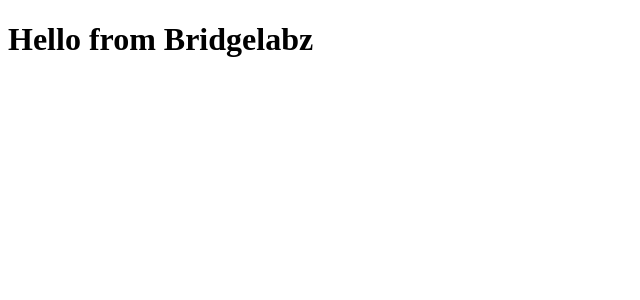
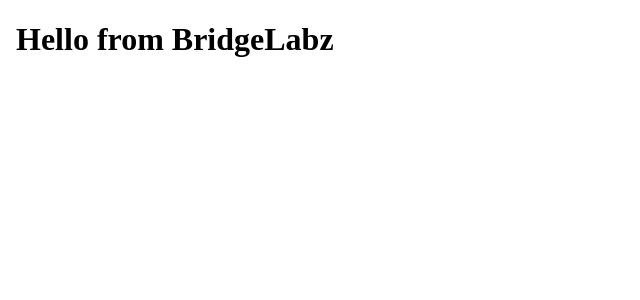
Before and after one commit to AgrahariNeha01/BL_2115000660_AngularApp, an Angular app: page / in a window 1280 px wide. Shown: the top 300 px of the page, without its empty margins (0-640 px from the left). Built offline with nearby package versions, Linux system fonts and the light colour scheme.

Commit message:
hello world

```diff
--- a/src/app/app.component.html
+++ b/src/app/app.component.html
@@ -1,4 +1,11 @@
-<div>
-  <h1> Hello from Bridgelabz</h1>
-</div>
-<router-outlet><router-outlet>
+<!DOCTYPE html>
+<html lang="en">
+<head>
+    <meta charset="UTF-8">
+    <meta name="viewport" content="width=device-width, initial-scale=1.0">
+    <title>HelloWorldApp</title>
+</head>
+<body>
+    <h1>Hello from BridgeLabz</h1>
+</body>
+</html>
--- a/src/app/app.component.ts
+++ b/src/app/app.component.ts
@@ -1,12 +1,10 @@
 import { Component } from '@angular/core';
-import { RouterOutlet } from '@angular/router';
 
 @Component({
   selector: 'app-root',
-  imports: [RouterOutlet],
   templateUrl: './app.component.html',
-  styleUrl: './app.component.scss'
+  styleUrls: ['./app.component.scss']
 })
 export class AppComponent {
-  title = 'Helloworld';
+  title = 'angularApp';
 }
```
